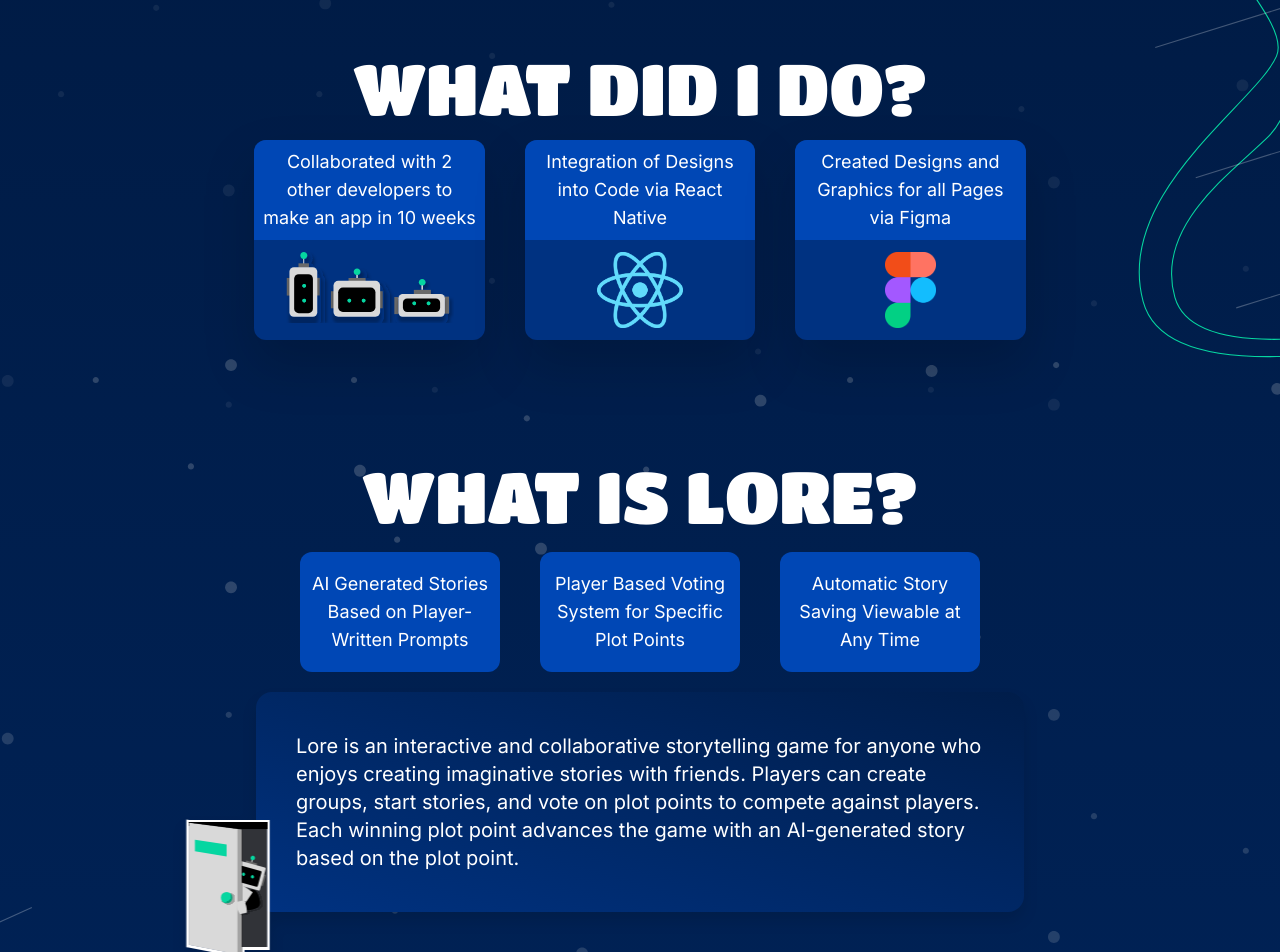
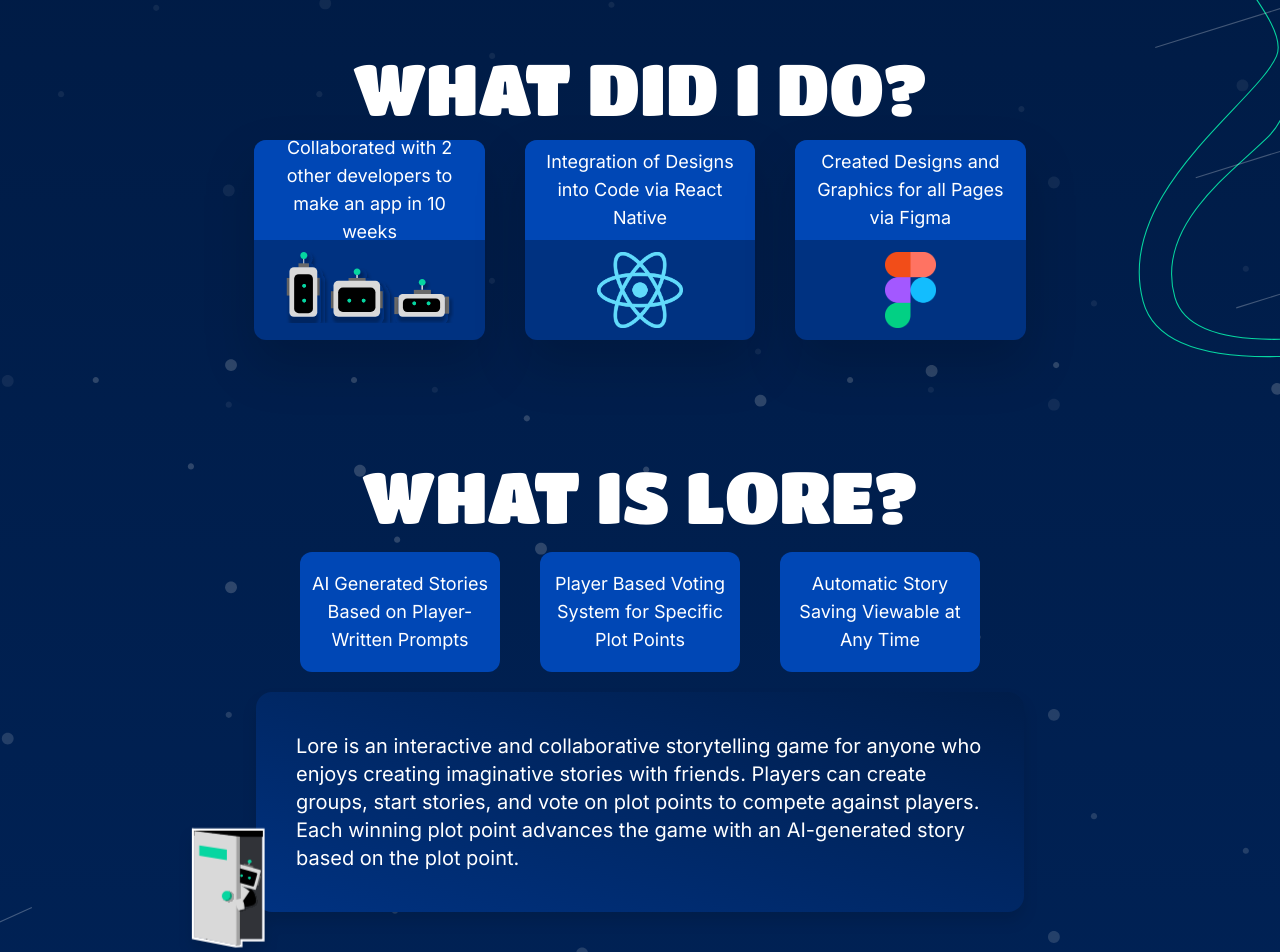
Before and after one commit to YesMyNameIsMe/TommyWins, a Next.js app in the folder frontend/: page /lore in a window 1280 px wide. Shown: the part 1320-2272 px from the top of the page. Built offline with nearby package versions, Linux system fonts and the light colour scheme.

Commit message:
Last Formatting Changes

```diff
--- a/frontend/src/app/lore/page.tsx
+++ b/frontend/src/app/lore/page.tsx
@@ -88,11 +88,11 @@ const LorePage = () => {
             <img className="items-center justify-center h-auto w-[500px] flex mt-50" src="/assets/lore/LoreLogo.svg" />
           </motion.div>
           <motion.div initial={{y: 20, opacity: 0}} animate={{y: 0, opacity: 1}} transition={{duration: 0.5, type: 'tween', delay: 0.4}}>
-            <h1 className="flex items-center justify-center text-3xl text-white mt-5 font-bold" >
+            <h1 className={`flex items-center justify-center ${isTinyMobile ? "text-xl" : "text-3xl"} text-white mt-5  font-bold`}>
                 FRONT-END DEVELOPER & DESIGNER
             </h1>
           </motion.div>
-          <motion.div className="flex mt-5 gap-4" initial={{y: 20, opacity: 0}} animate={{y: 0, opacity: 1}} transition={{duration: 0.5, type: 'tween', delay: 0.6}}>
+          <motion.div className="flex flex-row flex-wrap items-center justify-center mt-5 gap-4" initial={{y: 20, opacity: 0}} animate={{y: 0, opacity: 1}} transition={{duration: 0.5, type: 'tween', delay: 0.6}}>
             <LinkBubble name="Figma" image="/assets/general/FigmaLogo.png" link="https://www.figma.com/design/6PwvZhxVdKTtVnILXk28bF/ACM-Lore?node-id=0-1&t=oiWfVVZgvw2kZDJC-1"/>
             <LinkBubble name="Live Presentation" image="/assets/general/VideoIcon.png" link="https://www.youtube.com/live/toUGY4KB2c8?si=yWPqK2mHa5dPgeGk&t=3256"/>
             <LinkBubble name="Demo Video" image="/assets/general/VideoIcon.png" link="https://drive.google.com/file/d/13smlSXXKzOVhZBdTQ7A8B_GJTHSYrkFX/view?usp=sharing"/>
@@ -120,7 +120,7 @@ const LorePage = () => {
               {wdid.map((item, index) => (
                 <div key={index} className={`flex flex-col min-w-[200px] w-[18%] h-[200px] bg-darkerBlue items-center justify-center text-center rounded-xl text-white drop-shadow-2xl ${isTinyMobile ? 'text-md' : isMobile ? 'text-lg': 'text-xl'}`}>
                   <div className="flex w-full h-[100px] bg-darkBlue rounded-t-xl items-center justify-center text-lg">
-                    <span className='flex m-2'>
+                    <span className='flex m-4'>
                       {item.desc}
                     </span>
                   </div>
@@ -223,14 +223,14 @@ const LorePage = () => {
               </div>
             </div>
           </div>
-          {/*====================================== DEMO ======================================*/}
+          {/*============================== DEMO ==============================*/}
           <div className="flex flex-col min-h-[700px]  relative w-full items-center justify-center mt-5">
               <span className={`text-white ${isMobile ? "text-5xl" : "text-7xl"} heading text-center`}>
                   LORE DEMO
               </span>
               <div className="mt-4 flex w-full h-[60%] items-center justify-center relative">
                   <iframe className="z-2 w-[200px] h-[425px] rounded-xl border-darkestBlue border-4" src="https://youtube.com/embed/ULkRTxL-LoY?feature=share" title="YouTube video player" frameBorder={0} allow="accelerometer; autoplay; clipboard-write; encrypted-media; gyroscope; picture-in-picture; web-share" referrerPolicy="strict-origin-when-cross-origin" allowFullScreen />
-                  {<img className={`bottom-0 w-[80%] absolute`} src="/assets/lore/DemoVideoSticker.svg"/>}
+                  {!isTinyMobile && <img className={`bottom-0 w-[80%] absolute`} src="/assets/lore/DemoVideoSticker.svg"/>}
               </div>
           </div>
           {/*============================== OUTCOME ==============================*/}
--- a/frontend/src/app/nexus/page.tsx
+++ b/frontend/src/app/nexus/page.tsx
@@ -219,7 +219,7 @@ useEffect(() => {
                 <span className={`mx-10 mb-5 mt-10 text-white font-normal ${isTinyMobile ? 'text-md' : isMobile ? 'text-lg' : 'text-xl'} `}>
                   My design choice was guided from the one concept piece that was well received among others as well as my own design style that I’ve developed. The design strays from the sanitized and minimalist look of other education-related websites in favor of a lively and playful style that’ll set Nexus apart and more memorable.
                 </span>
-                <span className={`mx-10 mb-5 mt-10 text-white font-normal ${isTinyMobile ? 'text-md' : isMobile ? 'text-lg' : 'text-xl'} `}>
+                <span className={`mx-10 mb-5 text-white font-normal ${isTinyMobile ? 'text-md' : isMobile ? 'text-lg' : 'text-xl'} `}>
                   The biggest challenge I ran into, and frankly, still am, is keeping up with consistency. When I began I was still a novice in using Figma, and as I've grown more experienced, I find that many of my practices were nonoptimal. Going back to implement best practices for things I've already done is a hassle, but for the sake developer handoff, it'll ultimately save more time for everybody.
                 </span>
               </div>
--- a/frontend/src/components/Footer.tsx
+++ b/frontend/src/components/Footer.tsx
@@ -24,7 +24,7 @@ const Footer = () => {
     <>
       <div className="flex h-fit bg-darkestBlue overflow-hidden flex-wrap-reverse justify-center ">
         <div className="flex w-full h-[70px]  items-center justify-center">
-          <span className='text-white text-center'>
+          <span className='text-white text-center font-semibold'>
             Website Designed and Developed with 💙 by Tommy
           </span>
         </div>
--- a/frontend/src/components/Sticker.tsx
+++ b/frontend/src/components/Sticker.tsx
@@ -10,7 +10,7 @@ interface StickerProps {
 
 const Sticker = ({src, className}: StickerProps) => {
 
-  const MIN_SCALE = 0.5;
+  const MIN_SCALE = 0.4;
   const MAX_SCALE = 0.9;
   const REFERENCE_WIDTH = 1920;
   const screenWidth = useScreen()
```
